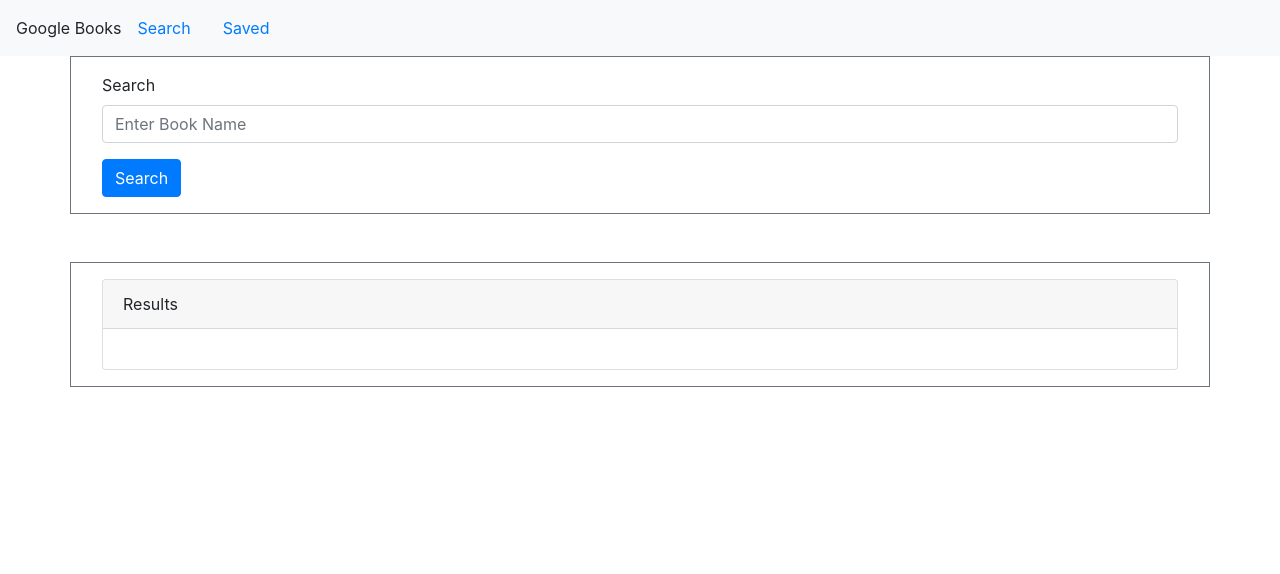
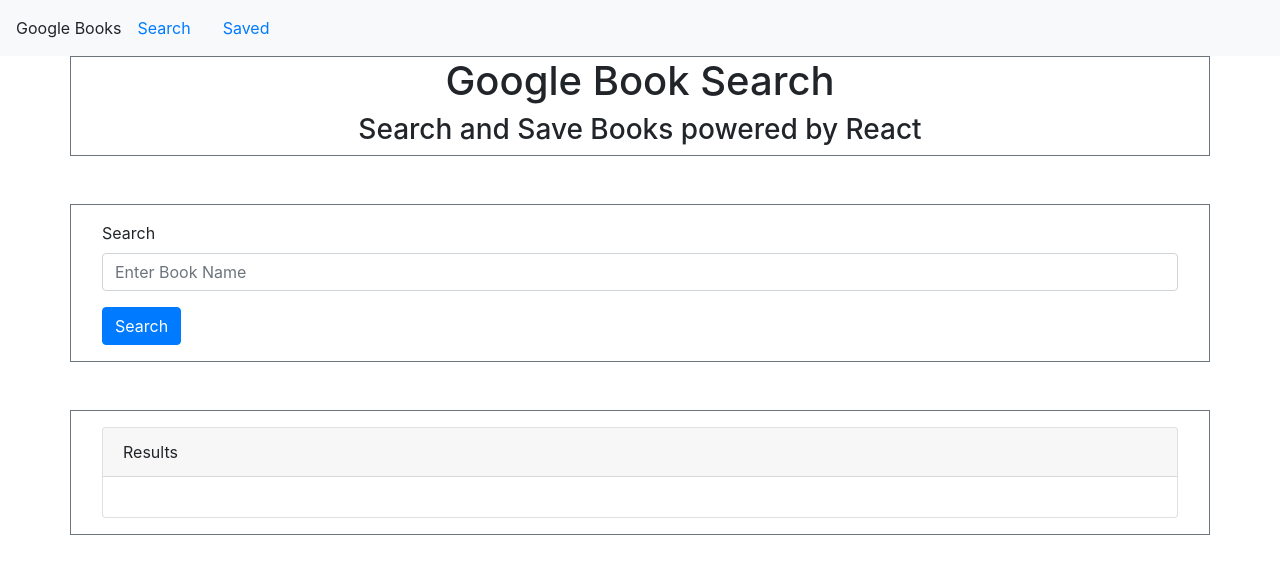
Before and after one commit to JonPhoenix/jpx-google-books-search, a React (Create React App) app in the folder client/: page / in a window 1280 px wide. Shown: the top 574 px of the page. Built offline with nearby package versions, Linux system fonts and the light colour scheme.

Commit message:
Imports the Header component

```diff
--- a/client/src/App.jsx
+++ b/client/src/App.jsx
@@ -8,13 +8,13 @@
 
 // Import components
 import NavBar from "./components/NavBar";
-// Header
+import Header from "./components/Header";
 
 function App() {
   return (
     <Router>
       <NavBar />
-      {/* <Banner /> */}
+      <Header />
       <Switch>
         <Route exact path={"/"}>
           <SearchBooks />
```
